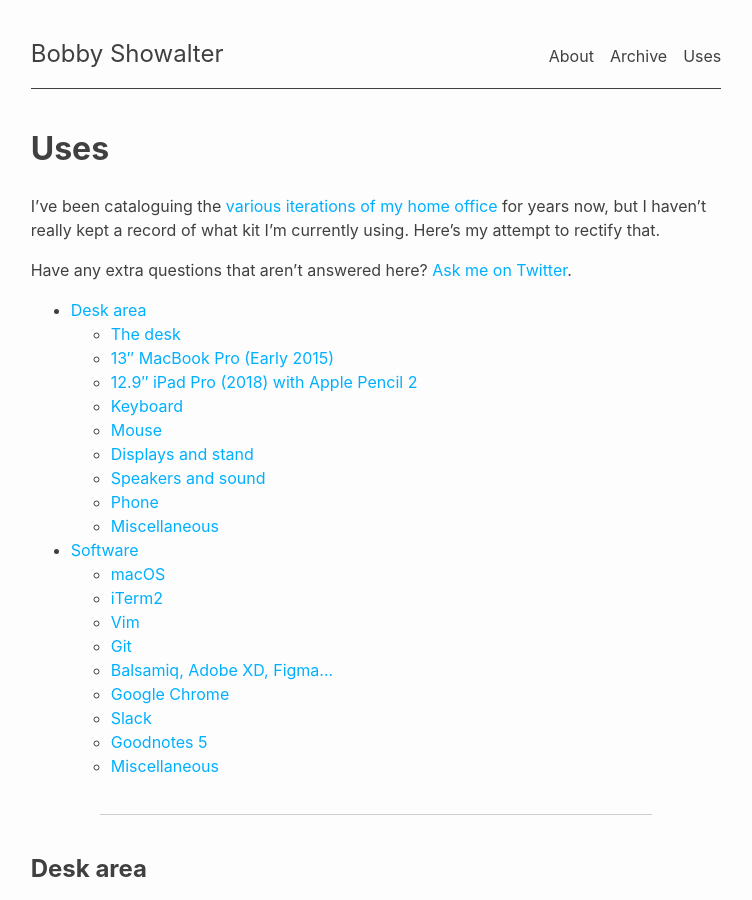
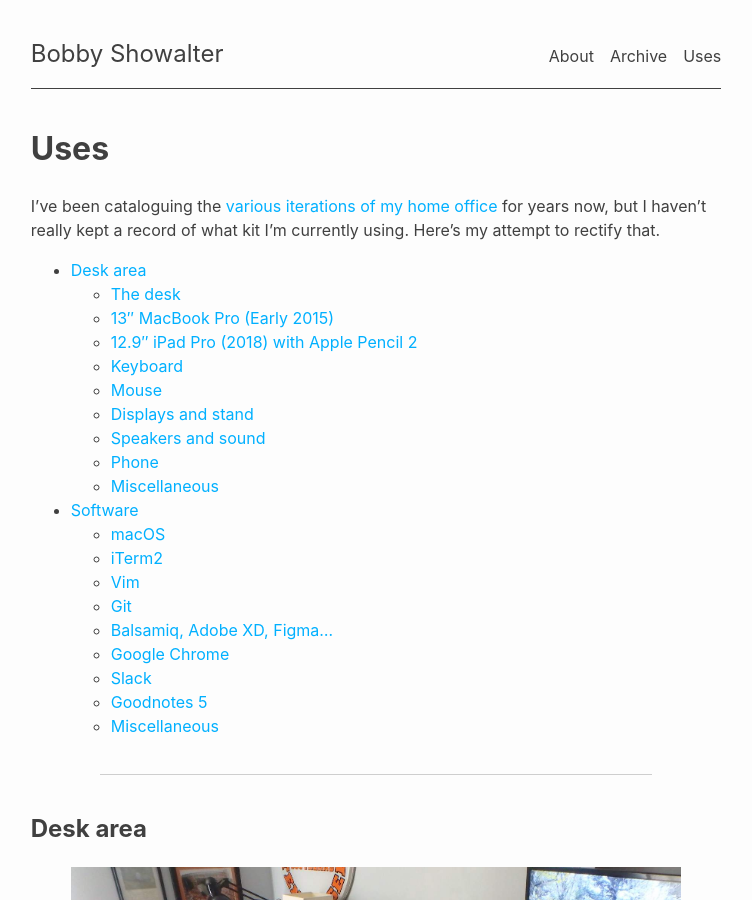
Before and after one commit to orangedaisy/bshowco, a Jekyll site: the page built from uses.md, in a window 1280 px wide and 900 px high. Shown: the whole window, without its empty margins (264-1016 px from the left). Built offline with Jekyll 4.4.1, drawn with Linux system fonts in a browser that asks for light colours.

Commit message:
GH-6: Remove 'Ask me on twitter' line
My Twitter is private, so this link would cause more confusion than
necessary.

```diff
--- a/uses.md
+++ b/uses.md
@@ -8,9 +8,6 @@ I've been cataloguing the [various iterations of my home
 office](https://photos.app.goo.gl/ACREAarZbYRAi4632) for years now, but I
 haven't really kept a record of what kit I'm currently using. Here's my attempt
 to rectify that.
-
-Have any extra questions that aren't answered here? [Ask me on
-Twitter](https://twitter.com/intent/tweet?screen_name=bobbyshowalter).
 
 * Contents
 {:toc}
```
